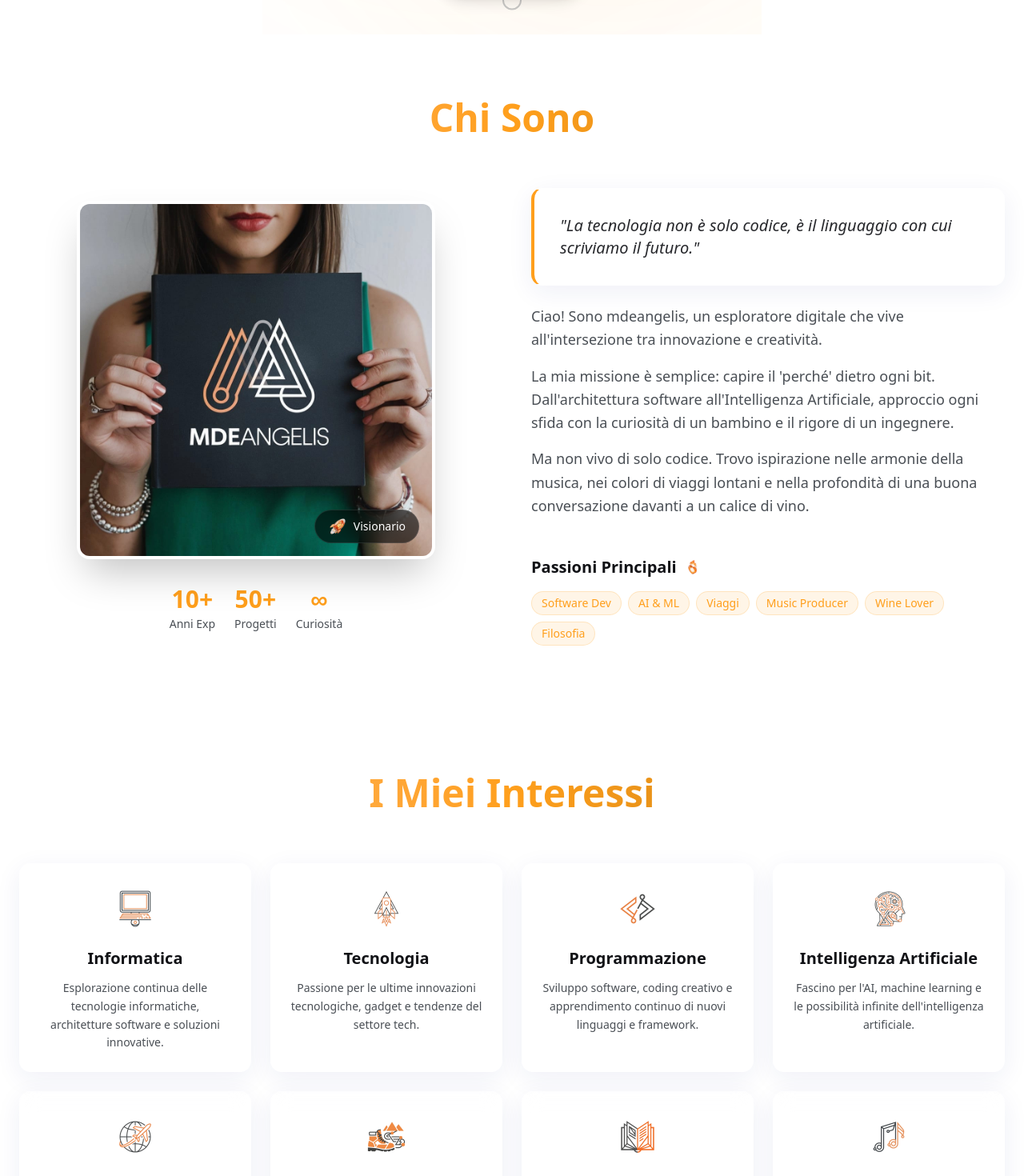
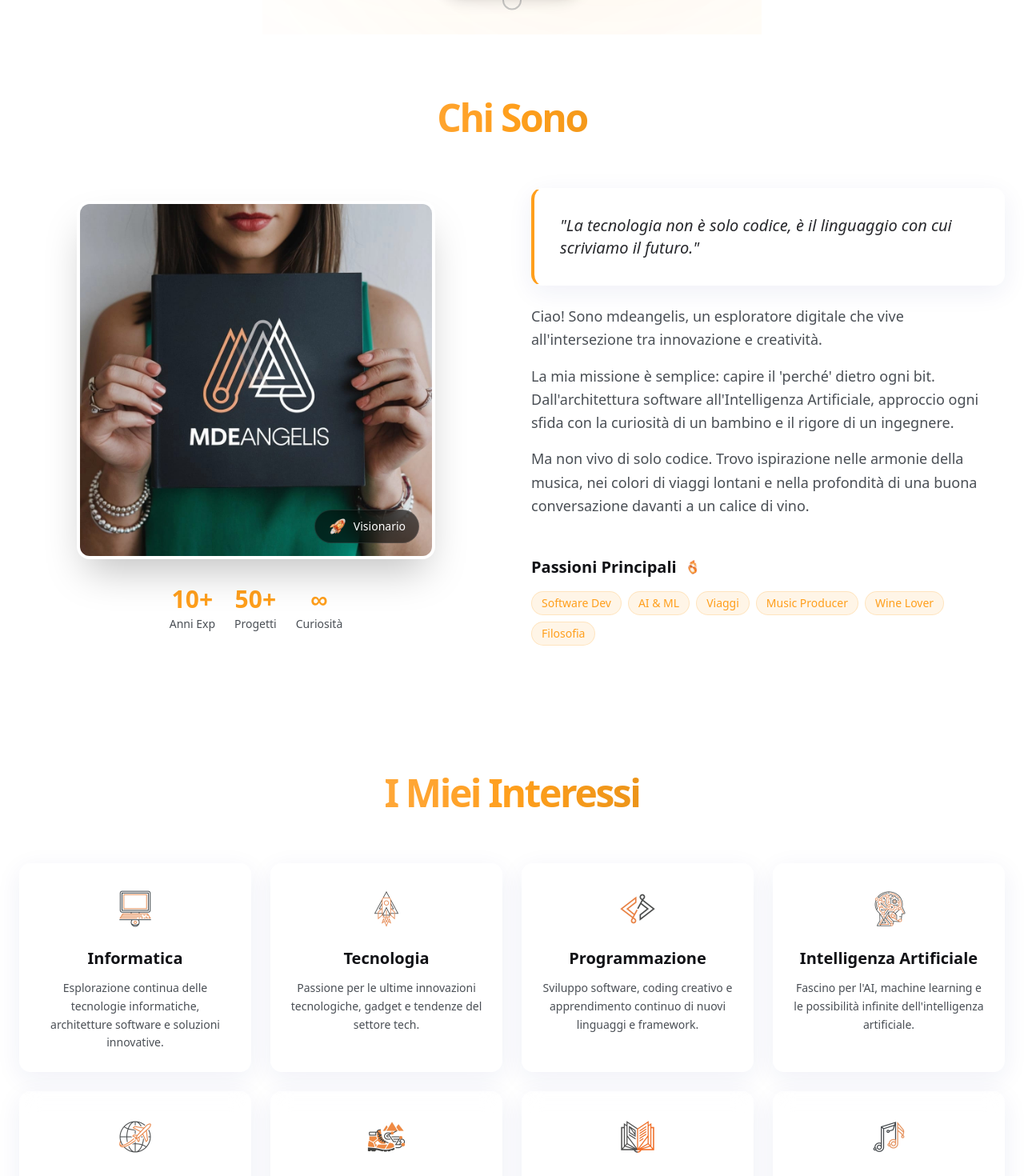
Before and after one commit to mich-de/mdeangelis_sito, a Next.js app: page / in a window 1280 px wide. Shown: the part 757-2227 px from the top of the page at 80% size. Built offline with nearby package versions, Linux system fonts and the light colour scheme.

Commit message:
feat: Add new Contact, Interests, and About sections as organism components.

```diff
--- a/components/organisms/about-section.tsx
+++ b/components/organisms/about-section.tsx
@@ -20,7 +20,7 @@
                     initial={{ opacity: 0, y: 20 }}
                     whileInView={{ opacity: 1, y: 0 }}
                     viewport={{ once: true }}
-                    className="text-4xl md:text-5xl font-bold text-center mb-16 bg-gradient-to-r from-accent via-chart-1 to-chart-3 bg-clip-text text-transparent"
+                    className="text-4xl md:text-5xl font-black text-center mb-16 tracking-tighter bg-gradient-to-r from-accent via-chart-1 to-chart-3 bg-clip-text text-transparent"
                 >
                     {t("about.title")}
                 </motion.h2>
--- a/components/organisms/contact-section.tsx
+++ b/components/organisms/contact-section.tsx
@@ -17,7 +17,7 @@
                     initial={{ opacity: 0, y: 20 }}
                     whileInView={{ opacity: 1, y: 0 }}
                     viewport={{ once: true }}
-                    className="text-4xl md:text-5xl font-bold text-center mb-16 bg-gradient-to-r from-accent via-chart-1 to-chart-3 bg-clip-text text-transparent"
+                    className="text-4xl md:text-5xl font-black text-center mb-16 tracking-tighter bg-gradient-to-r from-accent via-chart-1 to-chart-3 bg-clip-text text-transparent"
                 >
                     {t("contact.title")}
                 </motion.h2>
--- a/components/organisms/interests-section.tsx
+++ b/components/organisms/interests-section.tsx
@@ -49,7 +49,7 @@
     return (
         <section id="interests" className="py-20 bg-background relative">
             <div className="container mx-auto px-6">
-                <h2 className="text-4xl md:text-5xl font-bold text-center mb-16 bg-gradient-to-r from-accent via-chart-1 to-chart-3 bg-clip-text text-transparent">
+                <h2 className="text-4xl md:text-5xl font-black text-center mb-16 tracking-tighter bg-gradient-to-r from-accent via-chart-1 to-chart-3 bg-clip-text text-transparent">
                     {t("interests.title")}
                 </h2>
 
```
